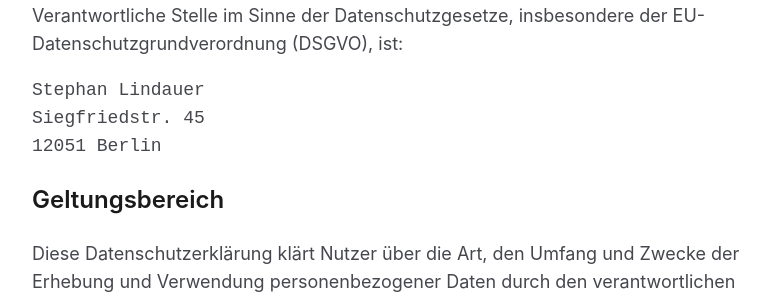
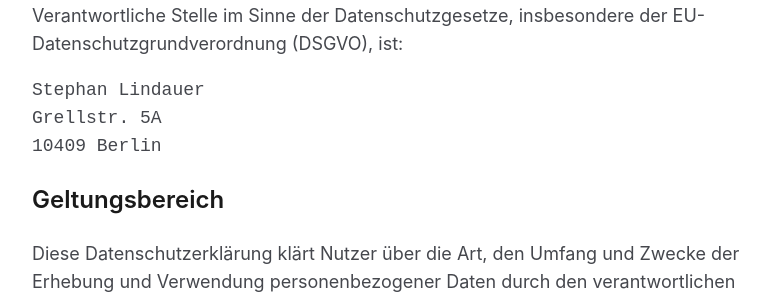
Before and after one commit to criticalmaps/criticalmaps.github.io, a Jekyll site: the page built from info.md, in a window 1280 px wide. Shown: the part 3450-3750 px from the top of the page, without its empty margins (248-1028 px from the left). Built offline with Jekyll 4.4.1, drawn with Linux system fonts in a browser that asks for light colours; nearby versions of some CDN libraries; a script that is not in the unit is left out.

Commit message:
Update info.md

```diff
--- a/info.md
+++ b/info.md
@@ -189,8 +189,8 @@ Grellstr. 5A
 		<p>Verantwortliche Stelle im Sinne der Datenschutzgesetze, insbesondere der EU-Datenschutzgrundverordnung
 			(DSGVO), ist:</p>
 		<pre>Stephan Lindauer
-Siegfriedstr. 45
-12051 Berlin</pre>
+Grellstr. 5A
+10409 Berlin</pre>
 
 		<h3>Geltungsbereich</h3>
 		<p>Diese Datenschutzerklärung klärt Nutzer über die Art, den Umfang und Zwecke der Erhebung und Verwendung
```
